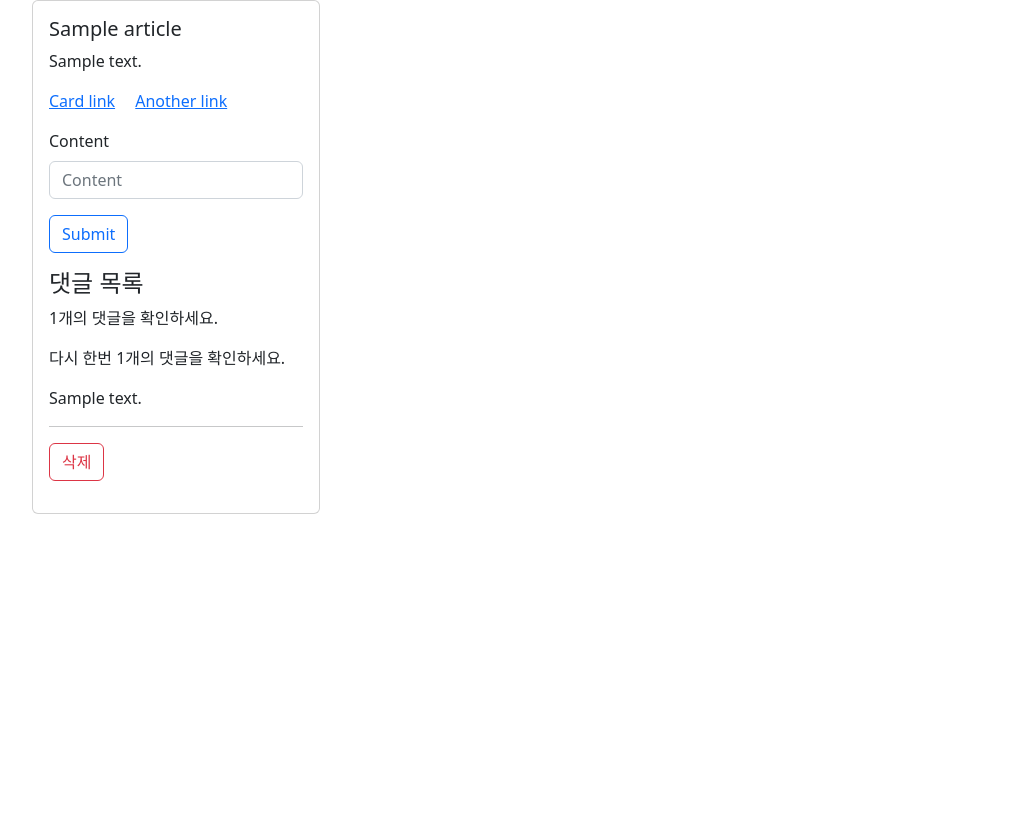
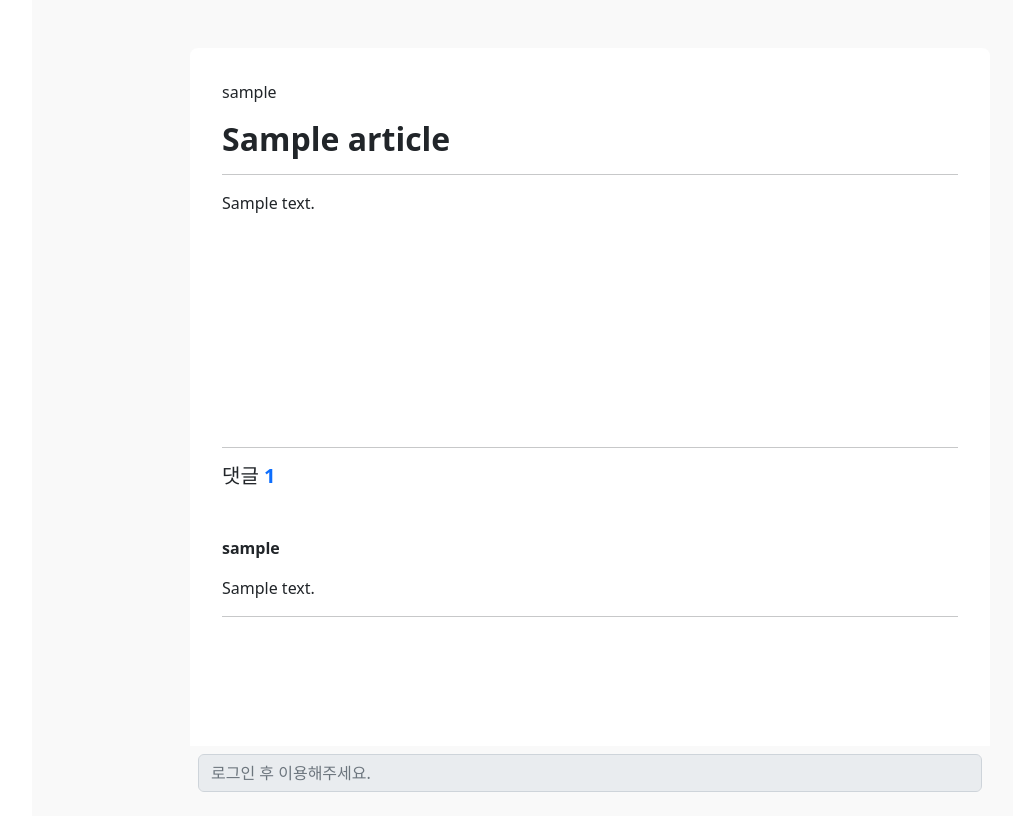
Before and after one commit to avocad06/django_comments_function, a Django app: page /articles/1 in a window 1280 px wide. Shown: the whole page, without its empty margins (50-1063 px from the left). Before the commit the page ends 514 px from the top, so only its background shows below. Run offline with Django 3.2, Linux system fonts and the light colour scheme; tables that the repository leaves empty hold one stand-in row (values such as "Sample post"); some libraries are stand-ins or nearby versions.

Commit message:
articles-deatil_login_required

```diff
--- a/accounts/templates/accounts/detail.html
+++ b/accounts/templates/accounts/detail.html
@@ -26,7 +26,8 @@
               <div class="spinner-border" role="status">
                 <span class="visually-hidden">Loading...</span>
               </div>
-            </div>          </div>
+            </div>
+          </div>
           <div class="col-md-8">
             <div class="card-body">
               <a href="{% url 'articles:detail' article.pk %}" class="text-decoration-none hver">
--- a/articles/forms.py
+++ b/articles/forms.py
@@ -1,3 +1,4 @@
+from cProfile import label
 from django import forms
 from .models import Article, Comment
 
@@ -12,3 +13,6 @@ class NewCommentForm(forms.ModelForm):
     class Meta:
         model = Comment
         fields = ("content",)
+        labels = {
+            'content' : '',
+        }
--- a/articles/templates/articles/detail.html
+++ b/articles/templates/articles/detail.html
@@ -1,40 +1,52 @@
 {% extends 'base.html' %}
 {% load django_bootstrap5 %}
 {% block content %}
-  <div class="card" style="width: 18rem;">
+<div class="container p-5 d-flex flex-column align-items-center" style="background: #f9f9f9;">
+  <div class="card border-0 rounded-3 p-3" style="width: 50rem; min-height: 90vh;">
     <div class="card-body">
-      <h5 class="card-title">{{ article.title }}</h5>
-    </a>
-    <p class="card-text">{{ article.content }}</p>
-    <a href="#" class="card-link">Card link</a>
-    <a href="#" class="card-link">Another link</a>
-    <p>
-      <form action="{% url 'articles:comment_create' article.pk %}" method="POST">
-        {% csrf_token %}
-        {% bootstrap_form form %}
-        <input type="submit" class="btn btn-outline-primary">
-      </form>
-    </p>
-    <h4>댓글 목록</h4>
-    {% if article.comment_set.all %}
-      <p>{{ article.comment_set.all |length }}개의 댓글을 확인하세요.</p>
-      <p>다시 한번
-        {{ comments.count }}개의 댓글을 확인하세요.</p>
-    {% endif %}
+      <p class="h-5">{{ article.user }}</p>
+      <h2 class="card-title fw-bold">{{ article.title }}</h2>
+      <hr>
+    <p class="card-text" style="height: 15rem;">{{ article.content }}</p>
+    <hr>
+    <h5>댓글 <span class="text-primary fw-bold">{{ article.comment_set.all |length }}</span></h5>
+      <!-- 댓글이 있다면 -->
+        <br>
     <p>
       {% for comment in article.comment_set.all %}
       <p>
+        <p class="fw-bold">{{ comment.user }}</p>
         <span>{{comment.content }}</span>
-          <hr>
-          <form action="{% url 'articles:comment_delete' article.pk comment.pk %}" method="POST">
+        {% if user == comment.user %}
+        <form action="{% url 'articles:comment_delete' article.pk comment.pk %}" method="POST" class="d-inline">
           {% csrf_token %}
           <input type="submit" value="삭제" class="btn btn-outline-danger">
         </form>
+        {% endif %}
+        <hr>
       </p>
+      <!-- 댓글이 없다면 -->
       {% empty%}
-        <p>첫 번째 댓글의 주인공이 되어보세요.</p>
+        <p style="min-height: 75%;">첫 번째 댓글의 주인공이 되어보세요.</p>
       {% endfor %}
     </p>
   </div>
 </div>
+</div>
+<!-- 댓글 작성 폼 -->
+<div class="fixed-bottom d-flex justify-content-center">
+  <div style="width: 50rem;">
+    <form class="d-flex justify-content-center p-2" style="width: 50rem; background-color: #f9f9f9;" action="{% url 'articles:comment_create' article.pk %}" method="POST">
+      {% if not user.is_authenticated %}
+      <input type="text" placeholder="로그인 후 이용해주세요." class="form-control" disabled>
+      {% else %}
+      {% csrf_token %}
+      <input type="text" name="content" class="w-100 form-control" placeholder="댓글을 입력해주세요." style="height: 3rem;">
+      <div class="ms-2 d-flex align-items-center">
+        <input type="submit" class="btn btn-dark h-100" value="등록">
+      </div>
+    </form>
+    {% endif %}
+  </div>
+</div>
 {% endblock %}
--- a/articles/views.py
+++ b/articles/views.py
@@ -1,6 +1,8 @@
 from django.shortcuts import render, redirect
 from .models import Article, Comment
 from .forms import NewPostForm, NewCommentForm
+from django.contrib.auth.decorators import login_required
+from django.http import HttpResponseForbidden
 
 # Create your views here.
 def index(request):
@@ -38,20 +40,27 @@ def create(request):
     }
     return render(request, 'articles/create.html', context)
 
+@login_required
 def comment_create(request, article_pk):
     article = Article.objects.get(pk=article_pk)
     comment_form = NewCommentForm(request.POST)
-    print(dir(request))
     if comment_form.is_valid():
         # 이 시점에는 모델폼의 인스턴스, 객체를 반환
         comment = comment_form.save(commit=False)
         # 이 시점에서는 모델의 인스턴스를 반환
         comment.article_id = article.pk
         comment.save()
-        print(comment)
+    # 요청이 GET으로 들어오든 POST로 들어오든 게시물 상세페이지로 리디렉트
+    # GET으로 들어온다면 46번째 코드까지는 실행(유효성 검사 NOT NULL 탈락)
     return redirect('articles:detail', article.pk)
 
+@login_required
 def comment_delete(request, article_pk, comment_pk):
-    comment = Comment.objects.get(pk=comment_pk)
-    comment.delete()
-    return redirect('articles:detail', article_pk)
+    # 요청한 유저와 게시글 작성자의 pk가 일치해야 한다.
+    article = Article.objects.get(pk=article_pk)
+    if request.user == article.user:
+        comment = Comment.objects.get(pk=comment_pk)
+        comment.delete()
+        return redirect('articles:detail', article_pk)
+    else:
+        return HttpResponseForbidden()
```
Lines whose indentation alone changed are shown as unchanged.
